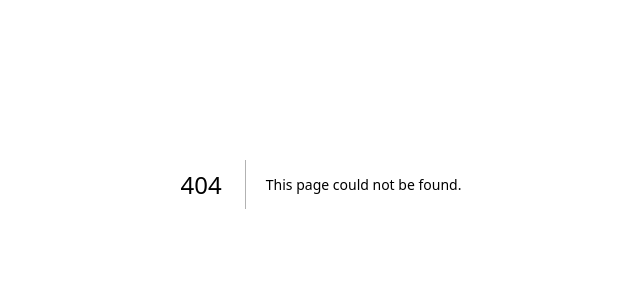
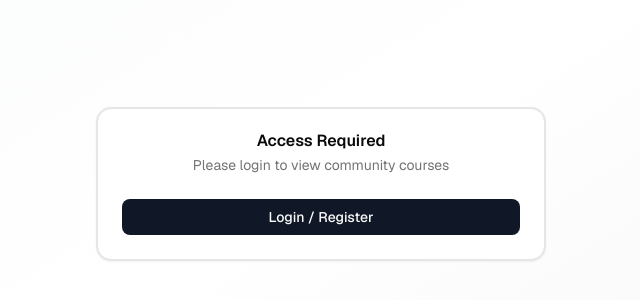
Before and after one commit to danielrousseaug/summit, a Next.js app in the folder frontend/: page /community in a window 1280 px wide. Before the commit this address had no page. Shown: the part 216-516 px from the top of the page, without its empty margins (319-959 px from the left). Built offline with nearby package versions, Linux system fonts and the light colour scheme.

Commit message:
Create community courses feature

```diff
--- /dev/null
+++ b/frontend/src/app/community/page.tsx
@@ -0,0 +1,62 @@
+"use client";
+
+import { useAuth } from "@/lib/auth";
+import AppLayout from "@/components/AppLayout";
+import { Card, CardContent, CardDescription, CardHeader, CardTitle } from "@/components/ui/card";
+import { Button } from "@/components/ui/button";
+import Link from "next/link";
+import { Users, Clock } from "lucide-react";
+
+export default function CommunityPage() {
+  const { auth } = useAuth();
+
+  if (!auth.token) {
+    return (
+      <div className="min-h-screen bg-gradient-to-br from-gray-50 via-white to-gray-100 dark:from-gray-900 dark:via-gray-800 dark:to-gray-900 flex items-center justify-center p-6">
+        <Card className="w-full max-w-md shadow-sm ring-1 ring-gray-200">
+          <CardHeader className="text-center">
+            <CardTitle>Access Required</CardTitle>
+            <CardDescription>Please login to view community courses</CardDescription>
+          </CardHeader>
+          <CardContent>
+            <Button asChild className="w-full bg-gray-900 hover:bg-gray-800">
+              <Link href="/auth">Login / Register</Link>
+            </Button>
+          </CardContent>
+        </Card>
+      </div>
+    );
+  }
+
+  return (
+    <AppLayout>
+      <div className="flex-1 overflow-auto bg-white dark:bg-gray-900">
+        <div className="max-w-3xl mx-auto px-6 py-16">
+          <div className="text-center">
+            <div className="flex items-center justify-center w-16 h-16 rounded-full bg-gray-100 dark:bg-gray-700 mx-auto mb-6">
+              <Users className="w-8 h-8 text-gray-700 dark:text-gray-300" />
+            </div>
+            <h1 className="text-4xl font-bold text-gray-900 dark:text-white mb-4">
+              Community Courses
+            </h1>
+            <p className="text-xl text-gray-600 dark:text-gray-300 mb-8">
+              Discover and share learning resources with the Summit community
+            </p>
+
+            <Card className="shadow-sm border border-gray-100 max-w-md mx-auto">
+              <CardContent className="p-8 text-center">
+                <Clock className="w-12 h-12 text-gray-400 mx-auto mb-4" />
+                <h3 className="text-lg font-semibold text-gray-900 dark:text-white mb-2">
+                  Feature Coming Soon
+                </h3>
+                <p className="text-gray-600 dark:text-gray-300 text-sm">
+                  We're working hard to bring you community-shared courses and collaborative learning experiences.
+                </p>
+              </CardContent>
+            </Card>
+          </div>
+        </div>
+      </div>
+    </AppLayout>
+  );
+}
```
